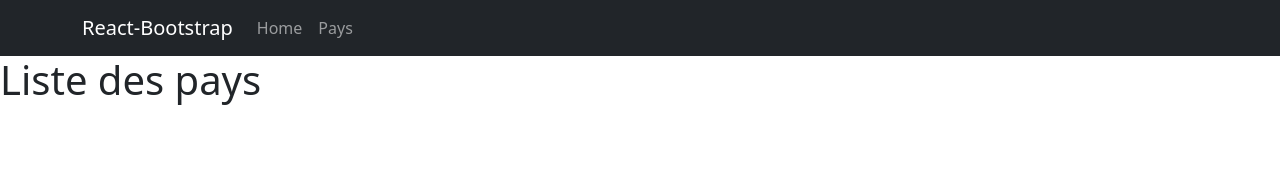
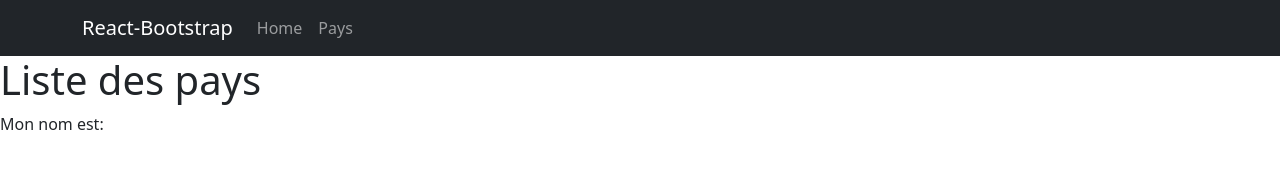
Before and after one commit to bart120/ipssi23, a React (Create React App) app: page /countries in a window 1280 px wide. Shown: the top 186 px of the page. Built offline with nearby package versions, Linux system fonts and the light colour scheme.

Commit message:
usestate partie1

```diff
--- a/src/pages/countries/CountriesList.js
+++ b/src/pages/countries/CountriesList.js
@@ -1,6 +1,14 @@
+import { useState } from "react";
+
 const CountriesList = () => {
+    const [name, setName] = useState("");
+
     return (
-        <h1>Liste des pays</h1>
+        <div>
+            <h1>Liste des pays</h1>
+
+            <p>Mon nom est: {name}</p>
+        </div>
     );
 }
 
```
